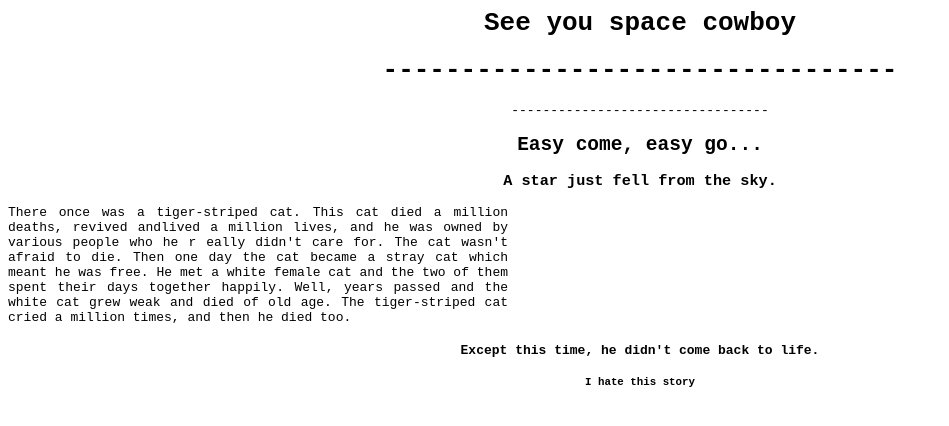
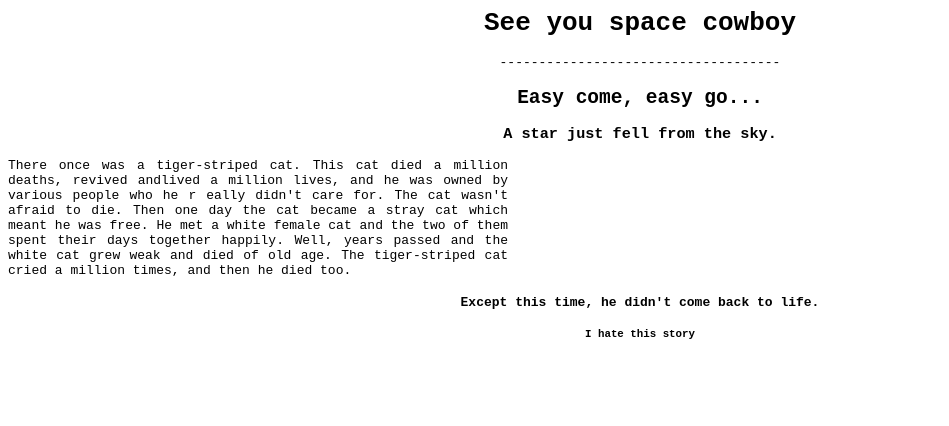
Before and after one commit to ghostFaceKillah/ghostFaceKillah.github.io, a plain HTML site: page index.html in a window 1280 px wide. Shown: the whole page, without its empty margins (0-949 px from the left). Drawn offline with Linux system fonts and the light colour scheme.

Commit message:
CSS tings

```diff
--- a/index.html
+++ b/index.html
@@ -8,14 +8,14 @@ body {
  div {
     text-align: justify;
     max-width: 500px;
+    left: 50%;
 }
 </style>
 <title>Mike Garmulewicz - gf4c3 - gf4c3k1la </title>
 </head>
 <body>
   <h1> See you space cowboy  </h1>
-  <h1> --------------------------------- </h1>
-    ---------------------------------
+    ------------------------------------
   <h2> Easy come, easy go... </h2>
 
   <h3>A star just fell from the sky.</h3>
```
